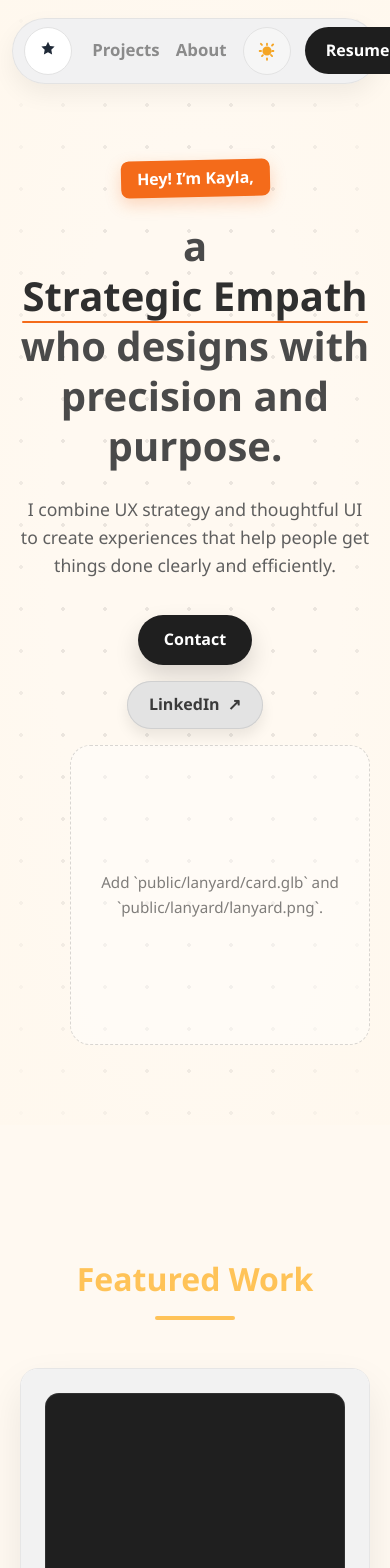
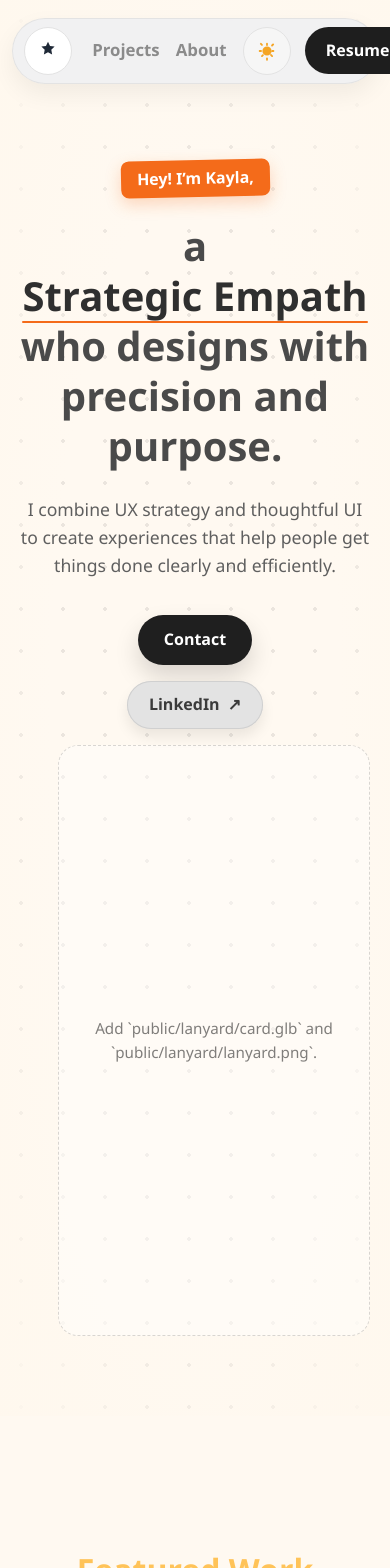
Before and after one commit to klaluo/Portfolio, a Next.js app: page / in a window 390 px wide. Shown: the top 1568 px of the page. Built offline with nearby package versions, Linux system fonts and the light colour scheme; no server answers; a web font is replaced by a local one.

Commit message:
feat: resize lanyard canvas

```diff
--- a/components/Lanyard.css
+++ b/components/Lanyard.css
@@ -1,7 +1,7 @@
 .lanyard-wrapper {
-  width: 100%;
-  max-width: 520px;
-  height: 620px;
+  width: 45vw;
+  height: 100vh;
+  max-width: none;
   position: relative;
 }
 
@@ -26,14 +26,14 @@
 
 @media (max-width: 900px) {
   .lanyard-wrapper {
-    max-width: 420px;
-    height: 520px;
+    width: 55vw;
+    height: 90vh;
   }
 }
 
 @media (max-width: 768px) {
   .lanyard-wrapper {
-    max-width: 300px;
-    height: 300px;
+    width: 80vw;
+    height: 70vh;
   }
 }
```
